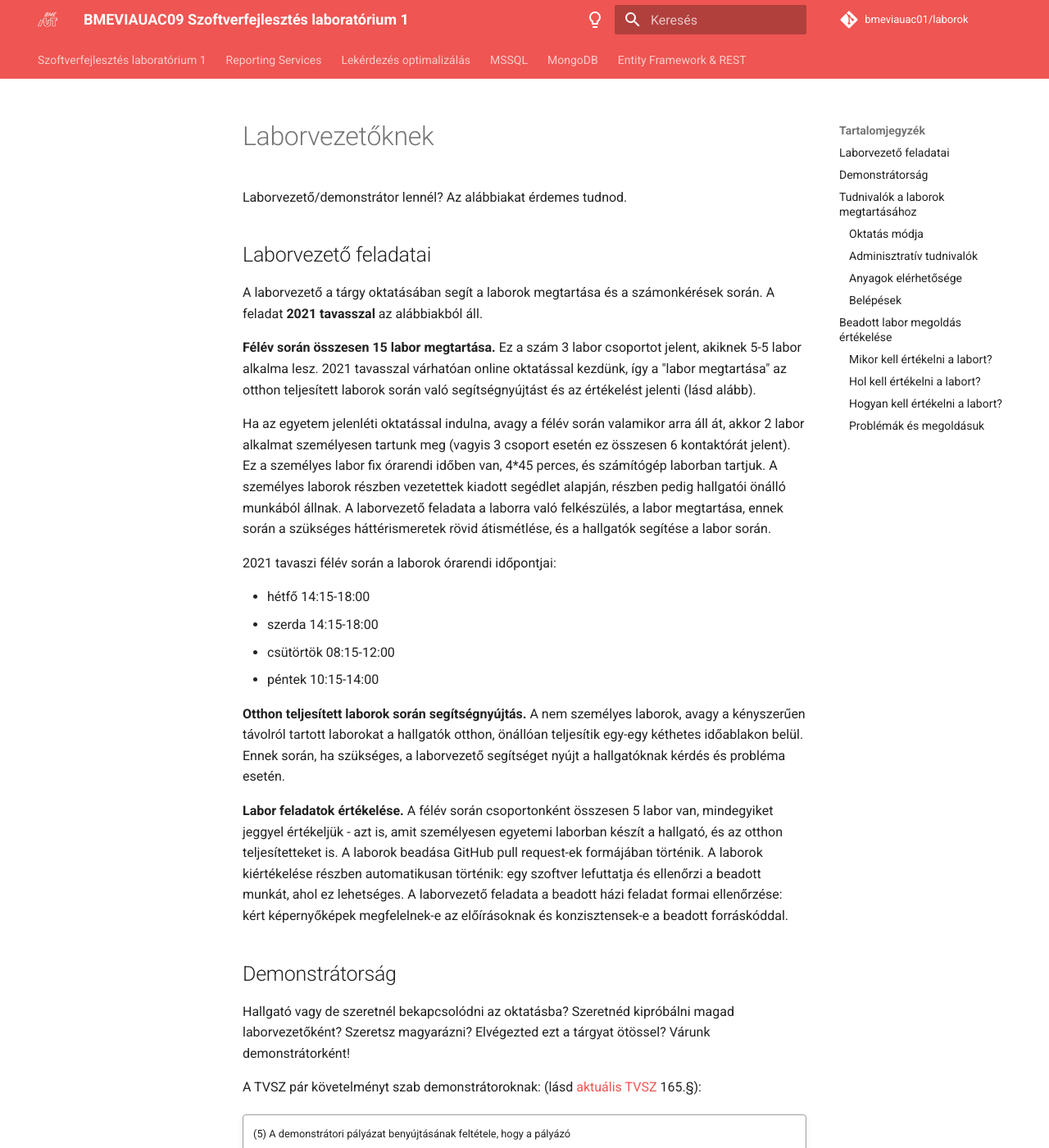
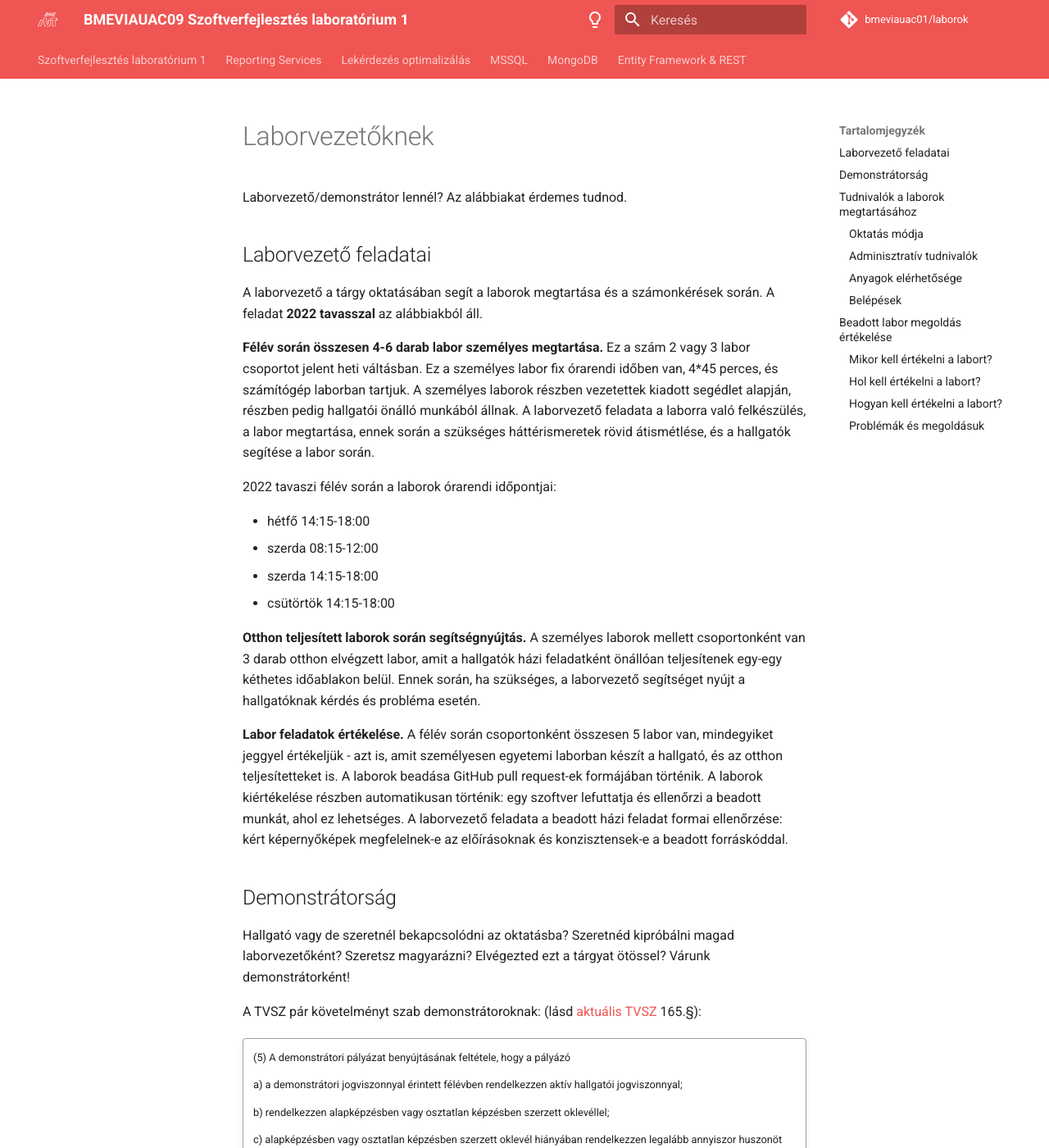
Before and after one commit to bmeviauac01/softwarelab1, an MkDocs documentation site: the page built from docs/laborvezetoknek/index.md, in a window 1280 px wide and 1400 px high. Shown: the whole window at 82% size. Built offline with MkDocs 1.6.1 and Material for MkDocs 9.7.7, drawn with Linux system fonts in a browser that asks for light colours; comment, search, counter and statistics services are not loaded; some of the changed text lies outside the part shown.

Commit message:
Laborvezetői útmutató 2022-re firssítve

```diff
--- a/docs/laborvezetoknek/index.md
+++ b/docs/laborvezetoknek/index.md
@@ -4,20 +4,18 @@ Laborvezető/demonstrátor lennél? Az alábbiakat érdemes tudnod.
 
 ## Laborvezető feladatai
 
-A laborvezető a tárgy oktatásában segít a laborok megtartása és a számonkérések során. A feladat **2021 tavasszal** az alábbiakból áll.
+A laborvezető a tárgy oktatásában segít a laborok megtartása és a számonkérések során. A feladat **2022 tavasszal** az alábbiakból áll.
 
-**Félév során összesen 15 labor megtartása.** Ez a szám 3 labor csoportot jelent, akiknek 5-5 labor alkalma lesz. 2021 tavasszal várhatóan online oktatással kezdünk, így a "labor megtartása" az otthon teljesített laborok során való segítségnyújtást és az értékelést jelenti (lásd alább).
+**Félév során összesen 4-6 darab labor személyes megtartása.** Ez a szám 2 vagy 3 labor csoportot jelent heti váltásban. Ez a személyes labor fix órarendi időben van, 4*45 perces, és számítógép laborban tartjuk. A személyes laborok részben vezetettek kiadott segédlet alapján, részben pedig hallgatói önálló munkából állnak. A laborvezető feladata a laborra való felkészülés, a labor megtartása, ennek során a szükséges háttérismeretek rövid átismétlése, és a hallgatók segítése a labor során.
 
-Ha az egyetem jelenléti oktatással indulna, avagy a félév során valamikor arra áll át, akkor 2 labor alkalmat személyesen tartunk meg (vagyis 3 csoport esetén ez összesen 6 kontaktórát jelent). Ez a személyes labor fix órarendi időben van, 4*45 perces, és számítógép laborban tartjuk. A személyes laborok részben vezetettek kiadott segédlet alapján, részben pedig hallgatói önálló munkából állnak. A laborvezető feladata a laborra való felkészülés, a labor megtartása, ennek során a szükséges háttérismeretek rövid átismétlése, és a hallgatók segítése a labor során.
-
-2021 tavaszi félév során a laborok órarendi időpontjai:
+2022 tavaszi félév során a laborok órarendi időpontjai:
 
 - hétfő 14:15-18:00
+- szerda 08:15-12:00
 - szerda 14:15-18:00
-- csütörtök 08:15-12:00
-- péntek 10:15-14:00
+- csütörtök 14:15-18:00
 
-**Otthon teljesített laborok során segítségnyújtás.** A nem személyes laborok, avagy a kényszerűen távolról tartott laborokat a hallgatók otthon, önállóan teljesítik egy-egy kéthetes időablakon belül. Ennek során, ha szükséges, a laborvezető segítséget nyújt a hallgatóknak kérdés és probléma esetén.
+**Otthon teljesített laborok során segítségnyújtás.** A személyes laborok mellett csoportonként van 3 darab otthon elvégzett labor, amit a hallgatók házi feladatként önállóan teljesítenek egy-egy kéthetes időablakon belül. Ennek során, ha szükséges, a laborvezető segítséget nyújt a hallgatóknak kérdés és probléma esetén.
 
 **Labor feladatok értékelése.** A félév során csoportonként összesen 5 labor van, mindegyiket jeggyel értékeljük - azt is, amit személyesen egyetemi laborban készít a hallgató, és az otthon teljesítetteket is. A laborok beadása GitHub pull request-ek formájában történik. A laborok kiértékelése részben automatikusan történik: egy szoftver lefuttatja és ellenőrzi a beadott munkát, ahol ez lehetséges. A laborvezető feladata a beadott házi feladat formai ellenőrzése: kért képernyőképek megfelelnek-e az előírásoknak és konzisztensek-e a beadott forráskóddal.
 
```
Also changed, not shown: other parts of docs/laborvezetoknek/index.md (+1 -1 lines).
